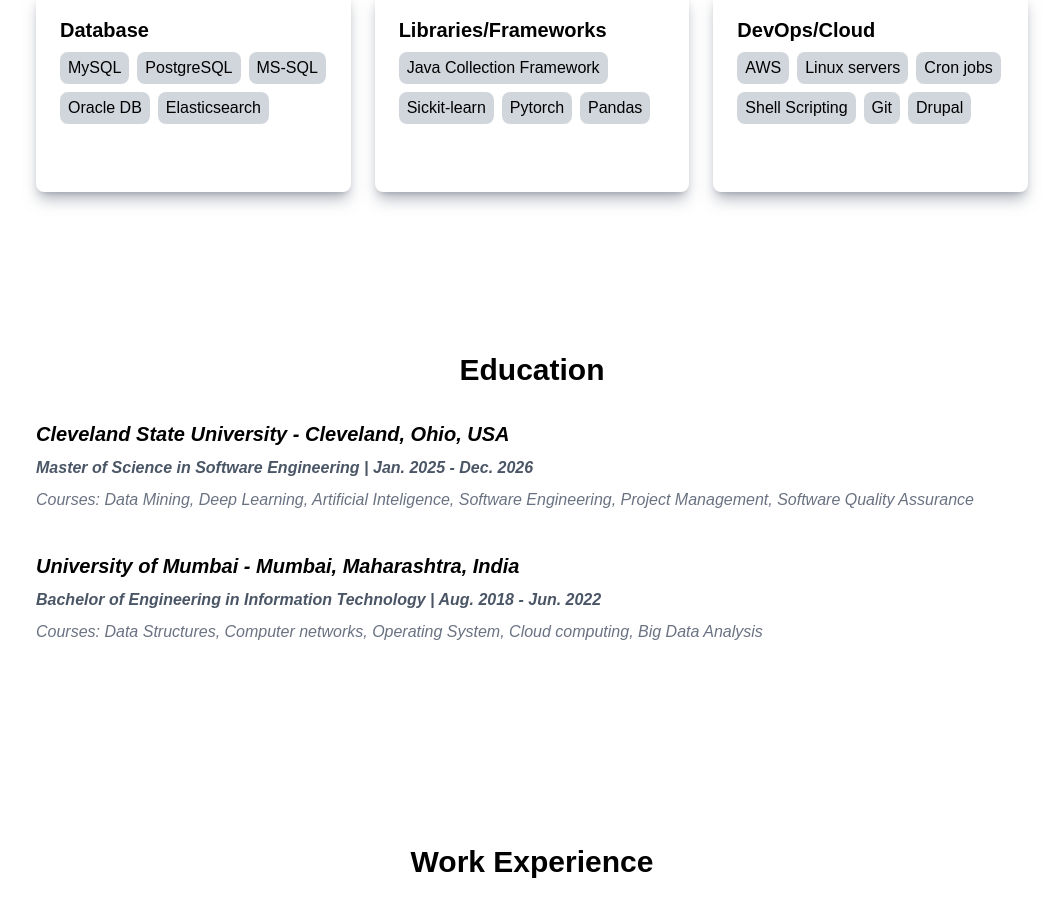
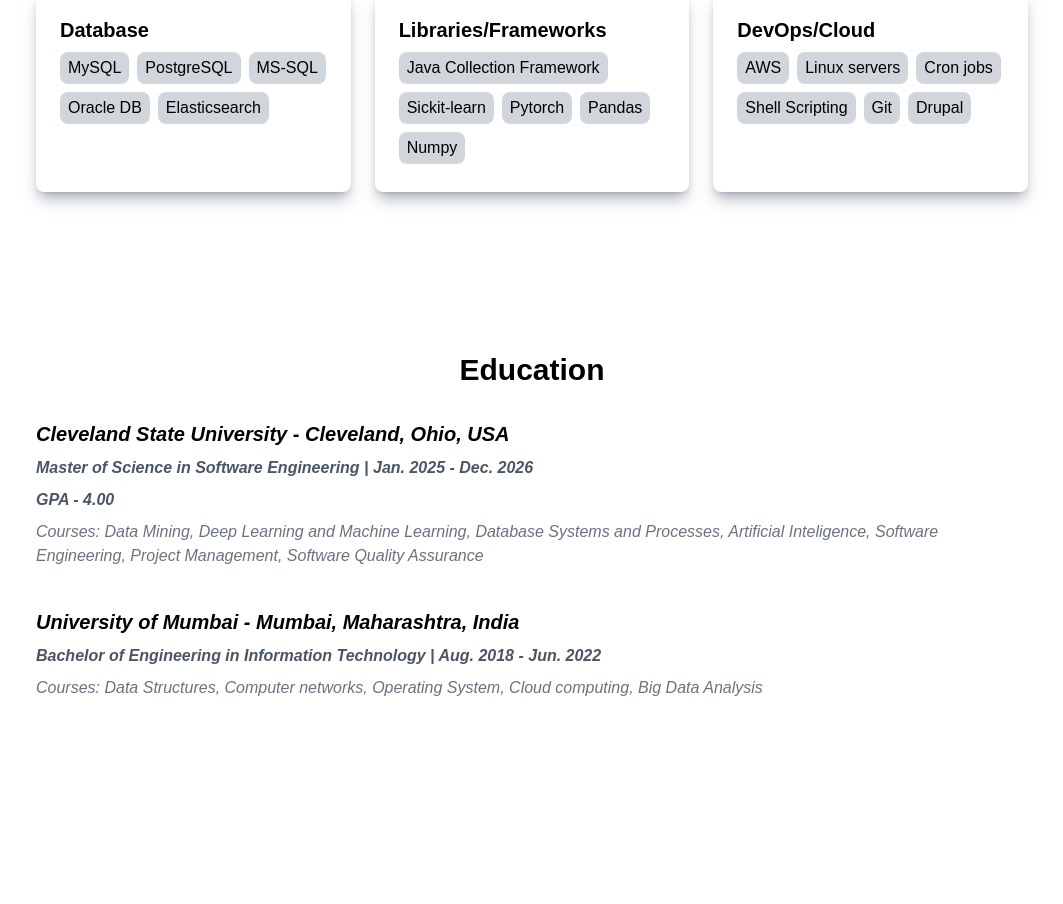
Before and after one commit to pratikmishra17/portfolio, a Next.js app in the folder my-portfolio/: page / in a window 1280 px wide. Shown: the part 980-1884 px from the top of the page, without its empty margins (108-1171 px from the left). Built offline with nearby package versions, Linux system fonts and the light colour scheme.

Commit message:
Update page.tsx

```diff
--- a/my-portfolio/src/app/page.tsx
+++ b/my-portfolio/src/app/page.tsx
@@ -105,6 +105,7 @@
                   <span className="text-md text-black px-2 py-1 bg-gray-300 rounded-lg p-6">Sickit-learn</span>
                   <span className="text-md text-black px-2 py-1 bg-gray-300 rounded-lg p-6">Pytorch</span>
                   <span className="text-md text-black px-2 py-1 bg-gray-300 rounded-lg p-6">Pandas</span>
+                  <span className="text-md text-black px-2 py-1 bg-gray-300 rounded-lg p-6">Numpy</span>
                 </div>
               </div>
               <div className="bg-white shadow-lg shadow-gray-500/50 rounded-lg p-6 transition-all duration-300 ease-in-out group hover:shadow-none hover:inset-shadow-sm inset-shadow-gray-500">
@@ -128,7 +129,8 @@
             <div>
               <h3 className="text-xl font-semibold italic text-black mb-2">Cleveland State University - Cleveland, Ohio, USA</h3>
               <h3 className="text-xxl font-semibold italic text-gray-600 mb-2">Master of Science in Software Engineering | Jan. 2025 - Dec. 2026</h3>
-              <h4 className="text-md italic text-gray-500 mb-2">Courses: Data Mining, Deep Learning, Artificial Inteligence, Software Engineering, Project Management, Software Quality Assurance</h4>
+              <h4 className="text-xxl font-semibold italic text-gray-600 mb-2">GPA - 4.00 </h4>
+              <h4 className="text-md italic text-gray-500 mb-2">Courses: Data Mining, Deep Learning and Machine Learning, Database Systems and Processes, Artificial Inteligence, Software Engineering, Project Management, Software Quality Assurance</h4>
             </div>
             <div className="py-8">
               <h3 className="text-xl font-semibold italic text-black mb-2">University of Mumbai - Mumbai, Maharashtra, India</h3>
```
